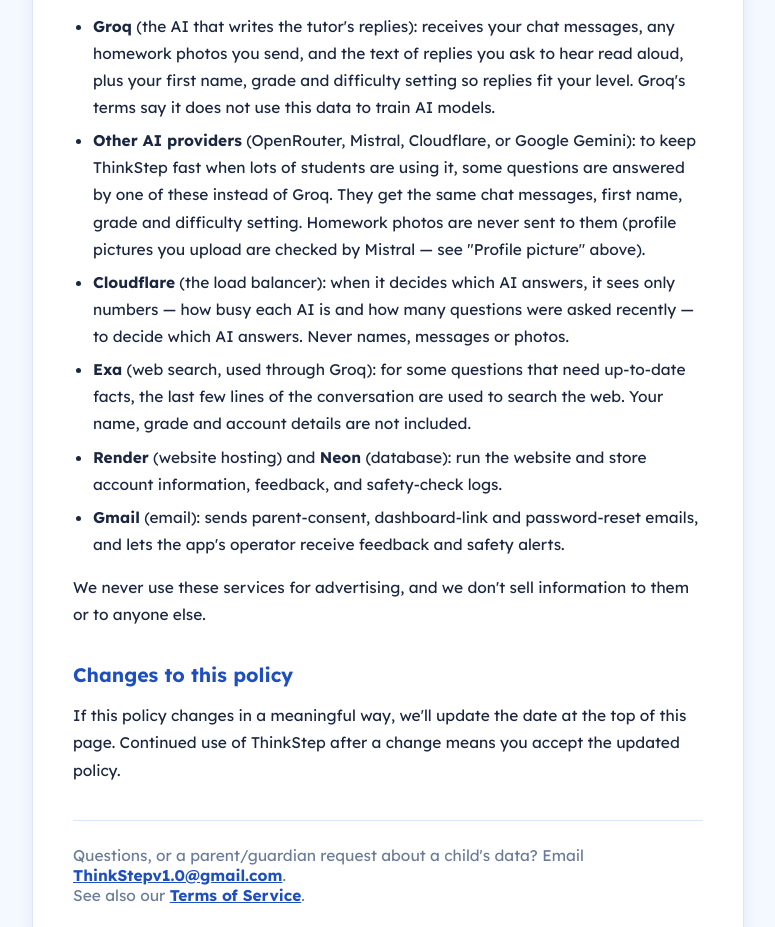
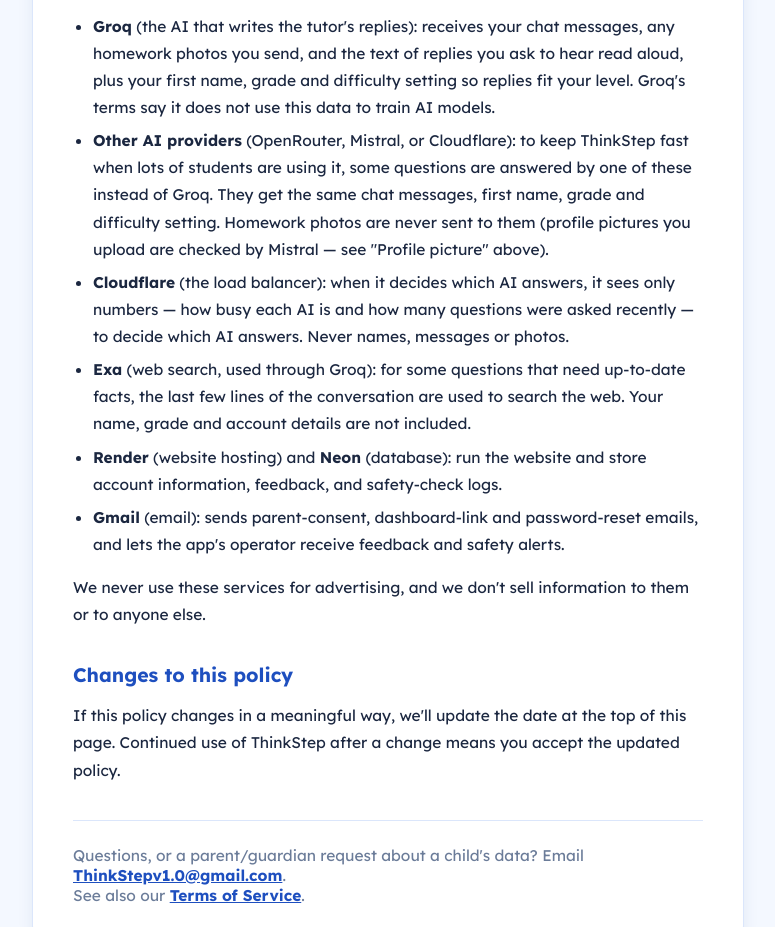
Before and after one commit to ThinkStepOfficial/thinkstep-tutor, a plain HTML site: page privacy.html in a window 1280 px wide. Shown: the part 3190-4117 px from the top of the page, without its empty margins (252-1027 px from the left). Drawn offline with Linux system fonts and the light colour scheme.

Commit message:
Privacy: no Gemini

```diff
--- a/privacy.html
+++ b/privacy.html
@@ -246,7 +246,7 @@
         your chat messages, any homework photos you send, and the text of replies you ask to hear read aloud, plus your first name,
         grade and difficulty setting so replies fit your level. Groq's terms say it does not use this data to
         train AI models.</li>
-      <li><strong>Other AI providers</strong> (OpenRouter, Mistral, Cloudflare, or Google Gemini): to keep ThinkStep fast
+      <li><strong>Other AI providers</strong> (OpenRouter, Mistral, or Cloudflare): to keep ThinkStep fast
         when lots of students are using it, some questions are answered by one of these instead of Groq. They get
         the same chat messages, first name, grade and difficulty setting. Homework photos are never sent to them
         (profile pictures you upload are checked by Mistral — see "Profile picture" above).</li>
```
